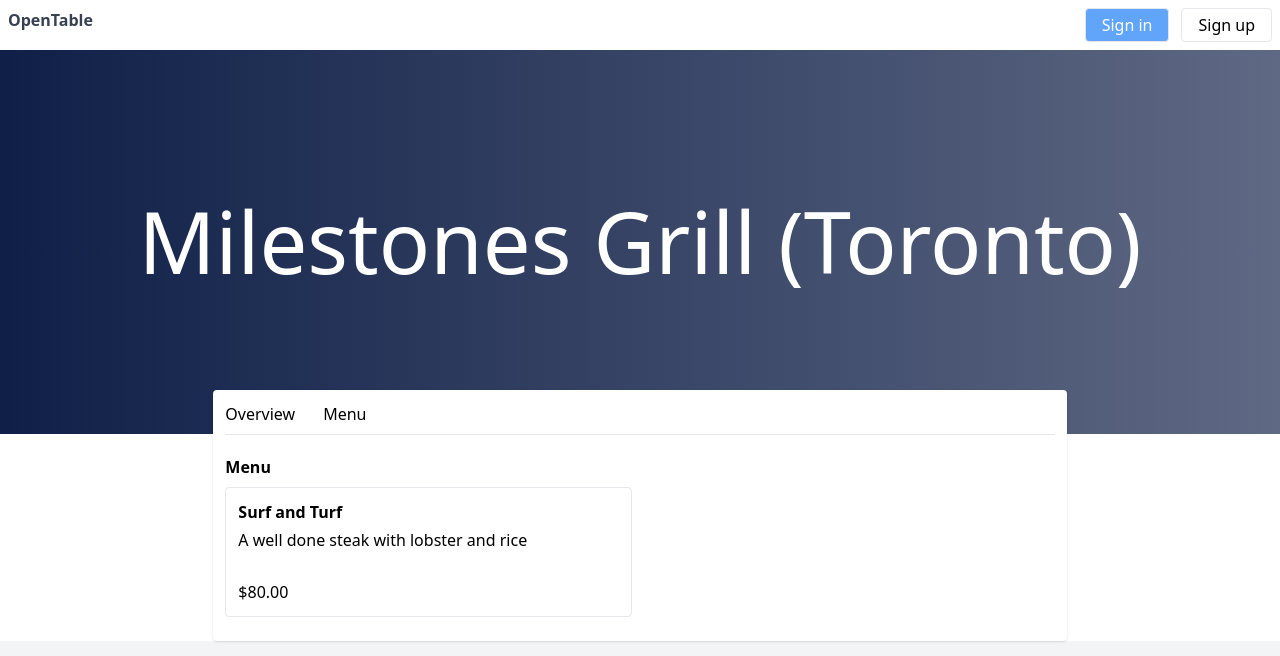
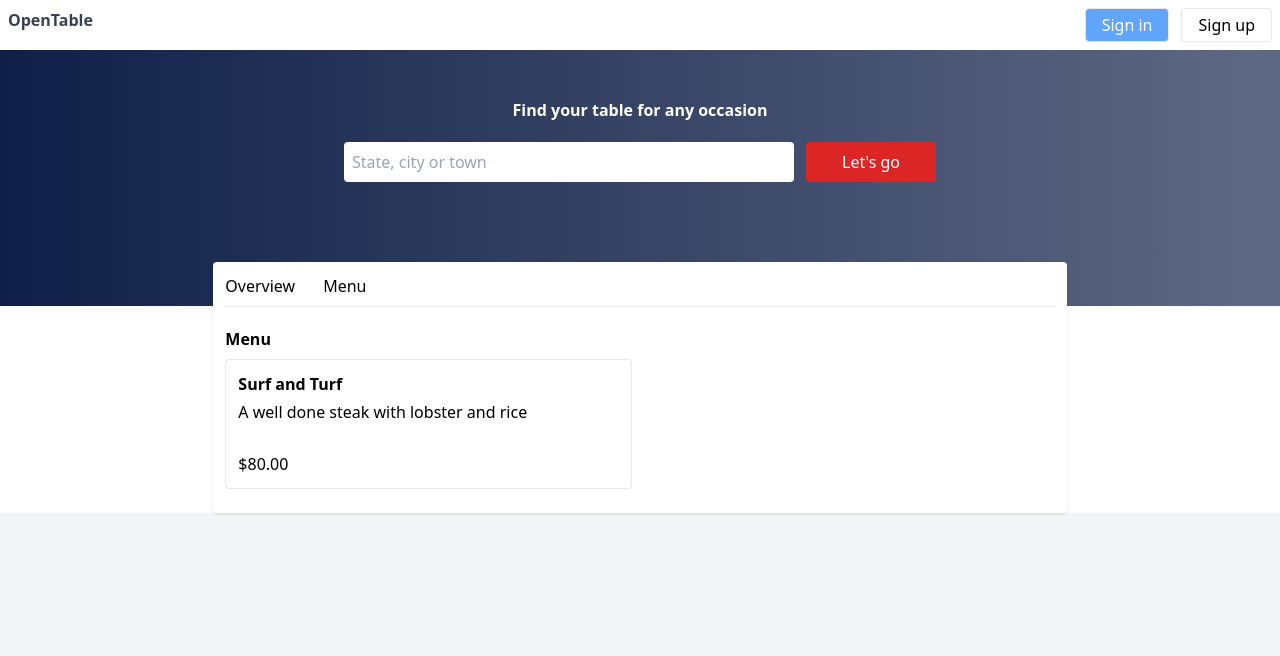
Before and after one commit to sahildhimandesigner/opentable-nextjs, a Next.js app: page /restaurant/milestones-grill/menu in a window 1280 px wide. Shown: the top 656 px of the page. Built offline with nearby package versions, Linux system fonts and the light colour scheme.

Commit message:
created the header and card component

```diff
--- /dev/null
+++ b/app/component/Header.tsx
@@ -0,0 +1,47 @@
+"use client"
+import styles from './page.module.css'
+import Link from 'next/link'
+import { useRouter } from 'next/navigation';
+import { useState } from 'react';
+
+const Header = () => {
+    const router = useRouter();
+    const [location, setLocation] = useState('');
+    const notFound = ['banana', 'apple'];
+
+    const searchHandler = () => {
+        if(notFound.includes(location)){
+        alert('Prodcut not matching location ' + location);
+        return;
+        }
+        else {
+        router.push('/search');
+        }
+    }
+    return (
+        <div className="h-64 bg-gradient-to-r from-[#0f1f47] to-[#5f6984] p-2">
+            <div className="text-center mt-10">
+                <h1 className="text-white text-5xl font-bold mb-2">
+                Find your table for any occasion
+                </h1>
+                {/* SEARCH BAR */}
+                <div className="text-left text-lg py-3 m-auto flex justify-center">
+                <input
+                    onChange={(e) => setLocation(e.target.value)}
+                    value={location}
+                    className="rounded  mr-3 p-2 w-[450px]"
+                    type="text"
+                    placeholder="State, city or town"
+                />
+                <button onClick={() => searchHandler()}
+                    className="rounded bg-red-600 px-9 py-2 text-white">
+                    Let's go
+                </button>
+                </div>
+                {/* SEARCH BAR */}
+            </div>
+        </div>
+    )
+}
+
+export default Header;
--- /dev/null
+++ b/app/component/RestaurantCard.tsx
@@ -0,0 +1,32 @@
+import Link from "next/link";
+
+const RestaurantCard = () => {
+    return (
+        <div
+              className="w-64 h-72 m-3 rounded overflow-hidden border cursor-pointer"
+            >
+              <Link href="/restaurant/milestones">
+              <img
+                src="https://resizer.otstatic.com/v2/photos/wide-huge/2/31852905.jpg"
+                alt=""
+                className="w-full h-36"
+              />
+              <div className="p-1 text-black">
+                <h3 className="font-bold text-2xl mb-2">Milestones Grill</h3>
+                <div className="flex items-start">
+                  <div className="flex mb-2">*****</div>
+                  <p className="ml-2">77 reviews</p>
+                </div>
+                <div className="flex text-reg font-light capitalize">
+                  <p className=" mr-3">Mexican</p>
+                  <p className="mr-3">$$$$</p>
+                  <p>Toronto</p>
+                </div>
+                <p className="text-sm mt-1 font-bold">Booked 3 times today</p>
+              </div>
+            </Link>
+        </div>
+    )
+}
+
+export default RestaurantCard;
--- a/app/page.tsx
+++ b/app/page.tsx
@@ -2,28 +2,14 @@
 
 import Image from 'next/image'
 import { Inter } from '@next/font/google'
-import styles from './page.module.css'
-import Link from 'next/link'
-import { useRouter } from 'next/navigation';
-import { useState } from 'react';
 import NavBar from './component/NavBar';
+import Header from './component/Header';
+import RestaurantCard from './component/RestaurantCard';
 
 const inter = Inter({ subsets: ['latin'] })
 
 export default function Home() {
-  const router = useRouter();
-  const [location, setLocation] = useState('');
-  const notFound = ['banana', 'apple'];
 
-  const searchHandler = () => {
-    if(notFound.includes(location)){
-      alert('Prodcut not matching location ' + location);
-      return;
-    }
-    else {
-      router.push('/search');
-    }
-  }
   return (
     <main className="bg-gray-100 min-h-screen w-screen">
       <main className="max-w-screen-2xl m-auto bg-white">
@@ -32,55 +18,11 @@
         {/* NAVBAR */}
         <main>
           {/* HEADER */}
-          <div className="h-64 bg-gradient-to-r from-[#0f1f47] to-[#5f6984] p-2">
-            <div className="text-center mt-10">
-              <h1 className="text-white text-5xl font-bold mb-2">
-                Find your table for any occasion
-              </h1>
-              {/* SEARCH BAR */}
-              <div className="text-left text-lg py-3 m-auto flex justify-center">
-                <input
-                  onChange={(e) => setLocation(e.target.value)}
-                  value={location}
-                  className="rounded  mr-3 p-2 w-[450px]"
-                  type="text"
-                  placeholder="State, city or town"
-                />
-                <button onClick={() => searchHandler()}
-                  className="rounded bg-red-600 px-9 py-2 text-white">
-                  Let's go
-                </button>
-              </div>
-              {/* SEARCH BAR */}
-            </div>
-          </div>
+          <Header />
           {/* HEADER */} {/* CARDS */}
           <div className="py-3 px-36 mt-10 flex flex-wrap">
             {/* CARD */}
-            <div
-              className="w-64 h-72 m-3 rounded overflow-hidden border cursor-pointer"
-            >
-              <Link href="/restaurant/milestones">
-              <img
-                src="https://resizer.otstatic.com/v2/photos/wide-huge/2/31852905.jpg"
-                alt=""
-                className="w-full h-36"
-              />
-              <div className="p-1 text-black">
-                <h3 className="font-bold text-2xl mb-2">Milestones Grill</h3>
-                <div className="flex items-start">
-                  <div className="flex mb-2">*****</div>
-                  <p className="ml-2">77 reviews</p>
-                </div>
-                <div className="flex text-reg font-light capitalize">
-                  <p className=" mr-3">Mexican</p>
-                  <p className="mr-3">$$$$</p>
-                  <p>Toronto</p>
-                </div>
-                <p className="text-sm mt-1 font-bold">Booked 3 times today</p>
-              </div>
-              </Link>
-            </div>
+            <RestaurantCard />
             {/* CARD */}
           </div>
           {/* CARDS */}
--- a/app/restaurant/[slug]/menu/page.tsx
+++ b/app/restaurant/[slug]/menu/page.tsx
@@ -1,5 +1,6 @@
 import Link from "next/link";
 import NavBar from "../../../component/NavBar";
+import Header from "../../../component/Header";
 
 const RestaurantMenuPage = () => {
     return(
@@ -8,15 +9,7 @@
             {/* NAVBAR */}
             <NavBar />
             {/* NAVBAR */} {/* HEADER */}
-            <div className="h-96 overflow-hidden">
-              <div
-                className="bg-center bg-gradient-to-r from-[#0f1f47] to-[#5f6984] h-full flex justify-center items-center"
-              >
-                <h1 className="text-7xl text-white captitalize text-shadow text-center">
-                  Milestones Grill (Toronto)
-                </h1>
-              </div>
-            </div>
+            <Header />
             {/* HEADER */} {/* DESCRIPTION PORTION */}
             <div className="flex m-auto w-2/3 text-black justify-between items-start 0 -mt-11">
               <div className="bg-white w-[100%] rounded p-3 shadow">
--- a/app/search/page.tsx
+++ b/app/search/page.tsx
@@ -1,5 +1,6 @@
 import Link from "next/link";
 import NavBar from "../component/NavBar";
+import Header from "../component/Header";
 
 const Search = () => {
     return(
@@ -8,18 +9,7 @@
                 {/* NAVBAR */}
                 <NavBar />
                 {/* HEADER */}
-                <div className="bg-gradient-to-r to-[#5f6984] from-[#0f1f47] p-2">
-                <div className="text-left text-lg py-3 m-auto flex justify-center">
-                    <input
-                    className="rounded  mr-3 p-2 w-[450px]"
-                    type="text"
-                    placeholder="State, city or town"
-                    />
-                    <button className="rounded bg-red-600 px-9 py-2 text-white">
-                    Let's go
-                    </button>
-                </div>
-                </div>
+                <Header />
                 <div className="flex py-4 m-auto text-black w-2/3 justify-between items-start">
                 {/* SEARCH SIDE BAR */}
                 <div className="w-1/5">
```
